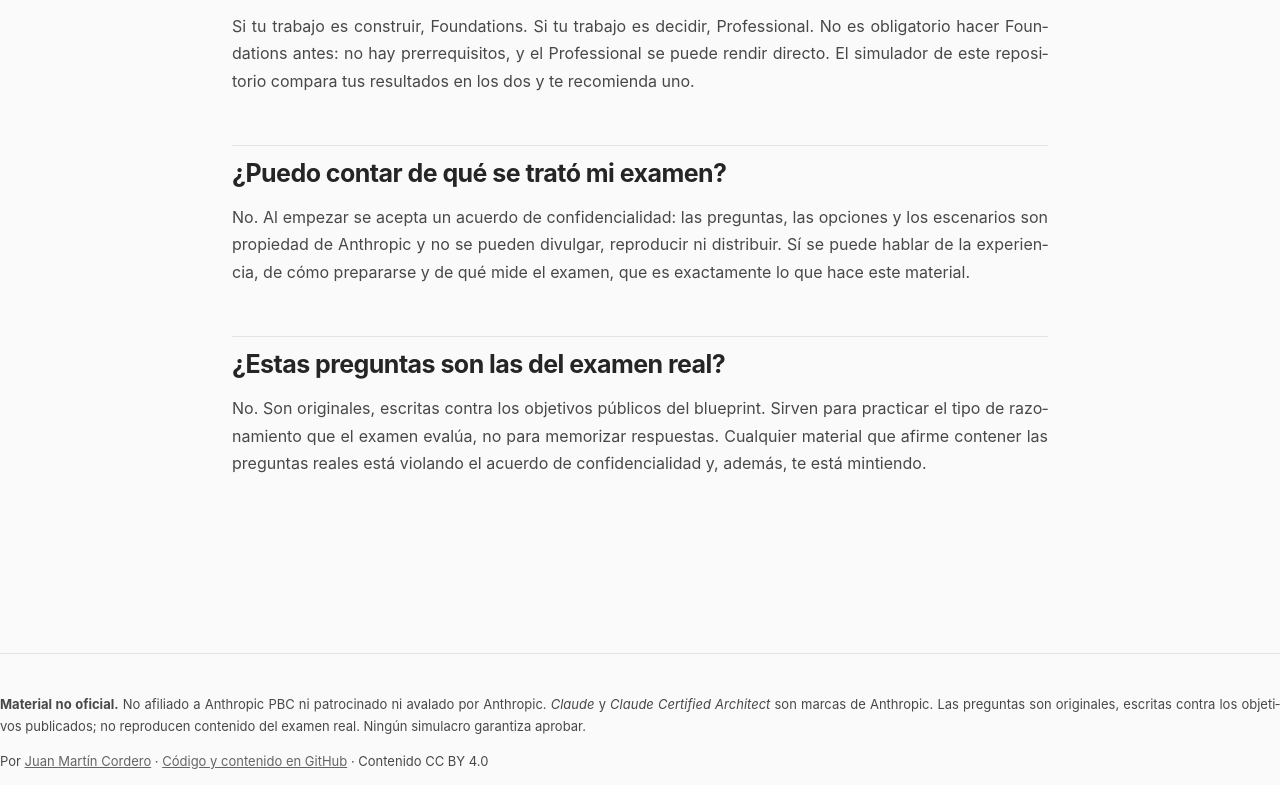
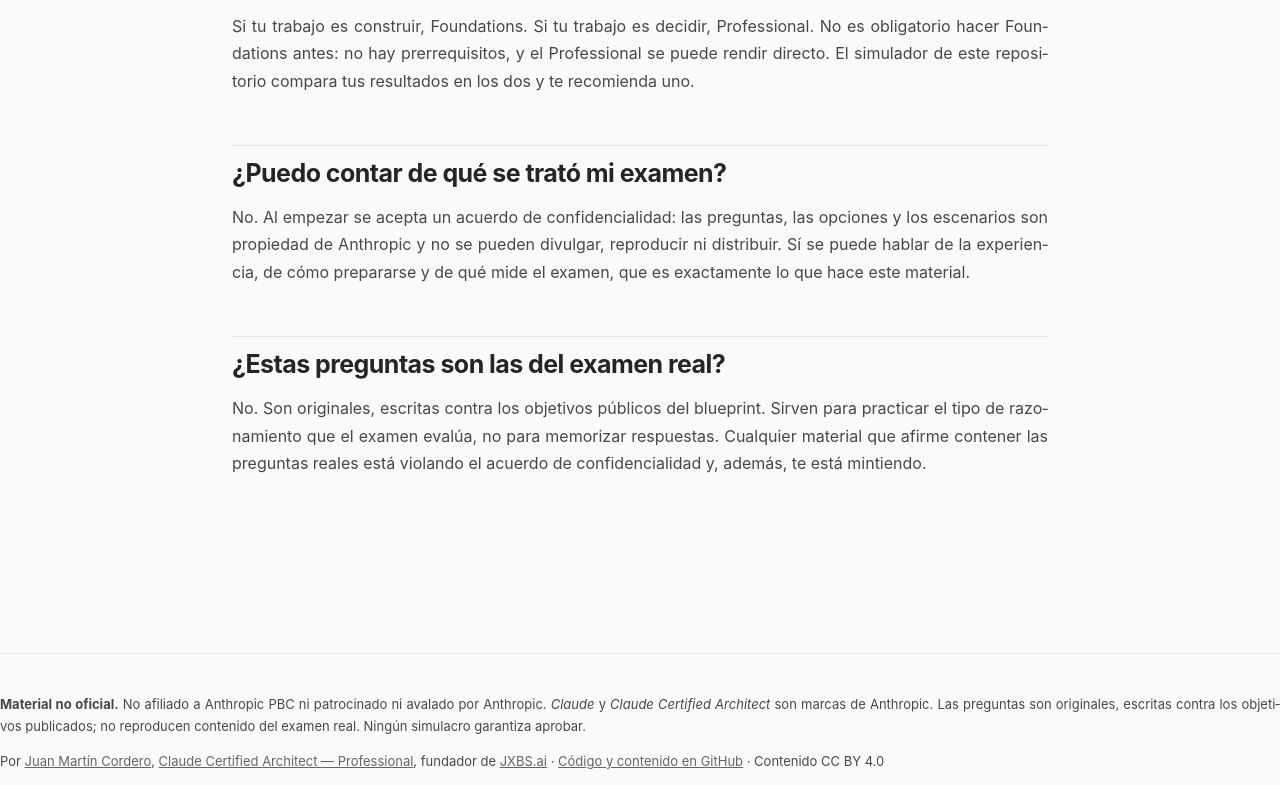
Before and after one commit to juanmartincoma-collab/claude-certified-architect-es, a plain HTML site: page docs/faq/index.html in a window 1280 px wide. Shown: the part 2649-3434 px from the top of the page. Drawn offline with Linux system fonts and the light colour scheme.

Commit message:
Put the verifiable credential in the site footer
Every page now names the author's Claude Certified Architect credential with a
link to the Credly badge, so the claim can be checked instead of taken on faith.

```diff
--- a/docs/faq/index.html
+++ b/docs/faq/index.html
@@ -79,5 +79,5 @@ footer a{color:var(--muted)}
 <h2 id="estas-preguntas-son-las-del-examen-real">¿Estas preguntas son las del examen real?</h2>
 <p>No. Son originales, escritas contra los objetivos públicos del blueprint. Sirven para practicar el tipo de razonamiento que el examen evalúa, no para memorizar respuestas. Cualquier material que afirme contener las preguntas reales está violando el acuerdo de confidencialidad y, además, te está mintiendo.</p></main><footer>
 <p><b>Material no oficial.</b> No afiliado a Anthropic PBC ni patrocinado ni avalado por Anthropic. <i>Claude</i> y <i>Claude Certified Architect</i> son marcas de Anthropic. Las preguntas son originales, escritas contra los objetivos publicados; no reproducen contenido del examen real. Ningún simulacro garantiza aprobar.</p>
-<p>Por <a href="https://www.linkedin.com/in/juanmartincordero/">Juan Martín Cordero</a> · <a href="https://github.com/juanmartincoma-collab/claude-certified-architect-es">Código y contenido en GitHub</a> · Contenido CC BY 4.0</p>
+<p>Por <a href="https://www.linkedin.com/in/juanmartincordero/">Juan Martín Cordero</a>, <a href="https://www.credly.com/badges/12586022-02b9-4a41-a577-55c32dca7e78">Claude Certified Architect &mdash; Professional</a>, fundador de <a href="https://jxbs.ai">JXBS.ai</a> · <a href="https://github.com/juanmartincoma-collab/claude-certified-architect-es">Código y contenido en GitHub</a> · Contenido CC BY 4.0</p>
 </footer></body></html>
```
Also changed, not shown: docs/foundations-examen/index.html (+1 -1 lines), docs/foundations-respuestas/index.html (+1 -1 lines), docs/foundations/index.html (+1 -1 lines), docs/glosario/index.html (+1 -1 lines), docs/index.html (+1 -1 lines), docs/professional-examen/index.html (+1 -1 lines), docs/professional-respuestas/index.html (+1 -1 lines), docs/professional/index.html (+1 -1 lines), 1 other file.
